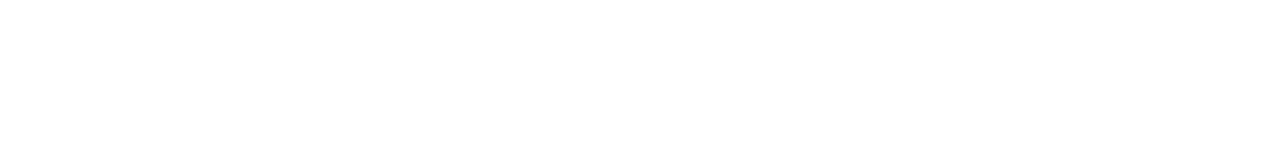
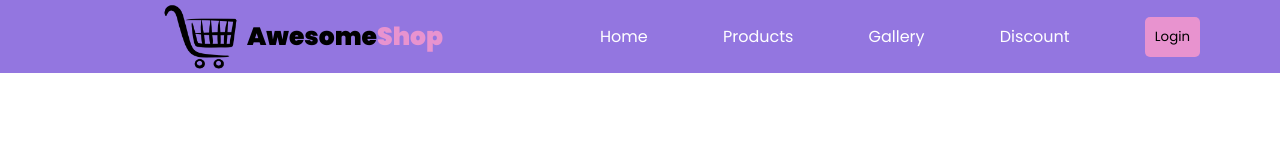
Before and after one commit to nhwnahid007/awesome-shop, a plain HTML site: page index.html in a window 1280 px wide. Drawn offline with Linux system fonts and the light colour scheme.

Commit message:
Added header section

```diff
--- a/index.html
+++ b/index.html
@@ -4,8 +4,32 @@
     <meta charset="UTF-8">
     <meta name="viewport" content="width=device-width, initial-scale=1.0">
     <title>Awesome shop</title>
+    <link rel="stylesheet" href="styles/style.css">
+    <link rel="stylesheet" href="styles/responsive.css">
 </head>
 <body>
+    <header class="header">
+        <nav class="header-section">
+            <div class="nav-container">
+                <img src="images/Logo/logo.png" alt="">
+                <p>Awesome<span class="special">Shop</span></p>
+            </div>
+            <div class="items-container">
+                <ul class="list">
+                    <li><a href="#">Home</a></li>
+                    <li><a href="#">Products</a></li>
+                    <li><a href="#">Gallery</a></li>
+                    <li><a href="#">Discount</a></li>
+                    <li><a href="#"><button id="btn1" class="btn-primary">Login</button></a></li>
+                </ul>
+            </div>
+        </nav>
+    </header>
+    <main>
 
+    </main>
+    <footer>
+
+    </footer>
 </body>
 </html>
--- a/styles/style.css
+++ b/styles/style.css
@@ -0,0 +1,80 @@
+@import url("https://fonts.googleapis.com/css2?family=Poppins:wght@400;500;600;700;800;900&display=swap");
+
+* {
+  font-family: "Poppins", sans-serif;
+  margin: 0 ;
+  padding: 0;
+  box-sizing: border-box;
+}
+
+.btn-primary {
+  background-color: #e893cf;
+  color: white;
+  font-weight: 30px;
+  border-radius: 5px;
+  color: black;
+  border: 0;
+}
+
+
+
+/* Nav bar style starts */
+.header {
+  background-color: #9376e0;
+
+}
+.header-section {
+  max-width: 1200px;
+  /* background-color: darkblue; */
+  /* margin: 0 auto; */
+  /* border: 2px solid khaki; */
+  display: flex;
+  align-items: center;
+}
+.nav-container {
+  /* border: 2px solid saddlebrown; */
+  display: flex;
+  min-height: 20px;
+  justify-content: center;
+  align-items: center;
+  /* border: 2px solid salmon; */
+  width: 50%;
+}
+
+.nav-container img {
+  width: 90px;
+}
+
+.nav-container p {
+  font-size: 25px;
+  font-weight: 900;
+}
+.special {
+  color: #e893cf;
+}
+
+.items-container {
+  width: 50%;
+  /* margin: auto 0; */
+
+}
+.list {
+  /* border: 2px solid aquamarine; */
+
+  display: flex;
+  list-style: none;
+  /* gap: 50px; */
+  justify-content: space-between;
+  align-items: center;
+}
+.items-container a {
+  text-decoration: none;
+  font-style: 20px;
+  align-items: center;
+  color: white;
+}
+
+#btn1{
+    padding: 10px;
+}
+/* Navbar end */
```
Also changed, not shown: model.png (added), styles/responsive.css (added).
